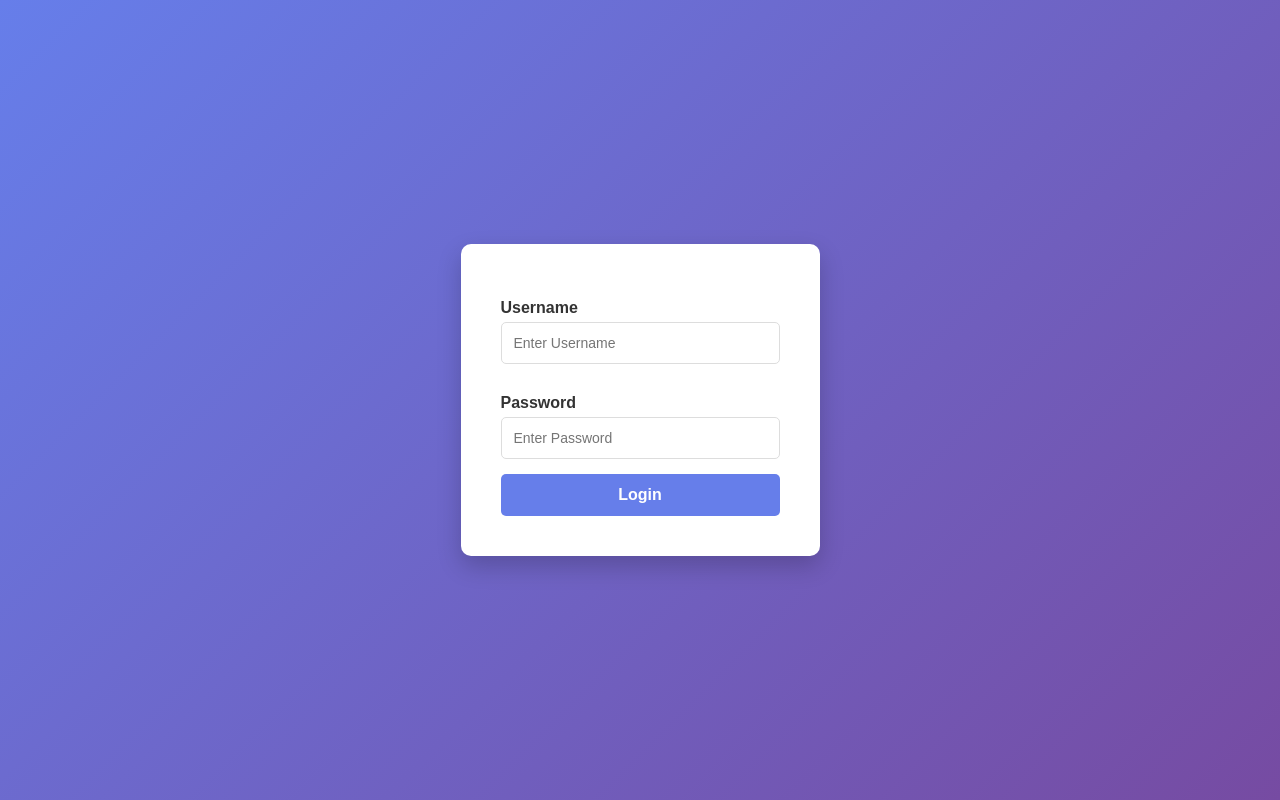
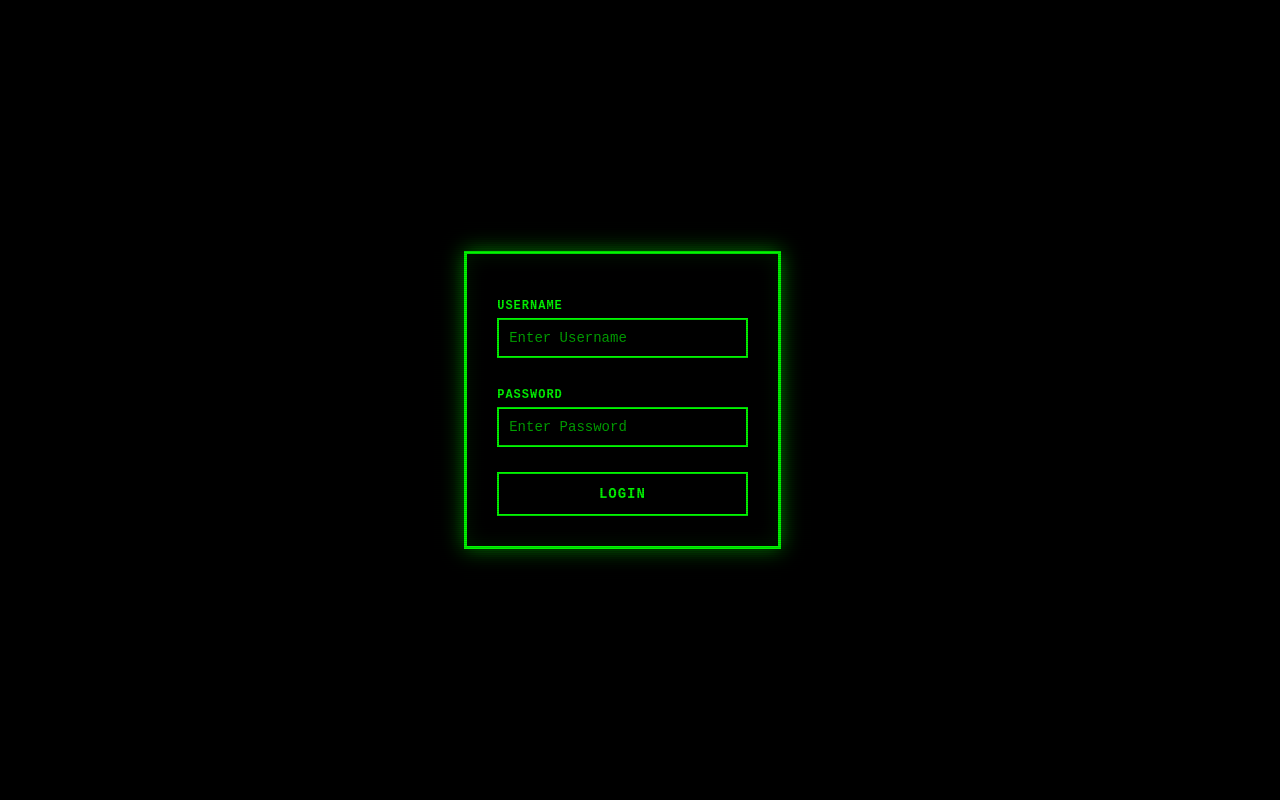
Before and after one commit to js-blord/eduardo-land, a website: page index.html in a window 1280 px wide. Drawn offline with Linux system fonts and the light colour scheme.

Commit message:
Transform look.css to MS-DOS terminal style with CRT filter effects

```diff
--- a/look.css
+++ b/look.css
@@ -5,94 +5,186 @@
 }
 
 body {
-    font-family: Arial, sans-serif;
-    background: linear-gradient(135deg, #667eea 0%, #764ba2 100%);
+    background-color: #000;
+    font-family: 'Courier New', monospace;
+    color: #00ff00;
     min-height: 100vh;
     display: flex;
     justify-content: center;
     align-items: center;
+    overflow: hidden;
+    position: relative;
+}
+
+/* CRT scanline effect */
+body::before {
+    content: '';
+    position: fixed;
+    top: 0;
+    left: 0;
+    width: 100%;
+    height: 100%;
+    background: repeating-linear-gradient(
+        0deg,
+        rgba(0, 0, 0, 0.15),
+        rgba(0, 0, 0, 0.15) 1px,
+        transparent 1px,
+        transparent 2px
+    );
+    pointer-events: none;
+    z-index: 9999;
+}
+
+/* CRT flicker effect */
+body::after {
+    content: '';
+    position: fixed;
+    top: 0;
+    left: 0;
+    width: 100%;
+    height: 100%;
+    background: rgba(0, 0, 0, 0.03);
+    pointer-events: none;
+    z-index: 9998;
+    animation: flicker 0.15s infinite;
+}
+
+@keyframes flicker {
+    0% {
+        opacity: 0.97;
+    }
+    50% {
+        opacity: 1;
+    }
+    100% {
+        opacity: 0.97;
+    }
+}
+
+/* CRT glow effect */
+@keyframes crt-glow {
+    0%, 100% {
+        text-shadow: 0 0 10px #00ff00, 0 0 20px #00ff00;
+    }
+    50% {
+        text-shadow: 0 0 5px #00ff00, 0 0 15px #00ff00;
+    }
 }
 
 .container {
-    background: white;
-    padding: 40px;
-    border-radius: 10px;
-    box-shadow: 0 10px 25px rgba(0, 0, 0, 0.2);
-    width: 100%;
-    max-width: 400px;
+    background-color: #000;
+    border: 3px solid #00ff00;
+    padding: 30px;
+    width: 90%;
+    max-width: 500px;
+    position: relative;
+    z-index: 100;
+    box-shadow: 0 0 20px rgba(0, 255, 0, 0.5), inset 0 0 20px rgba(0, 255, 0, 0.1);
 }
 
 h1 {
     text-align: center;
-    color: #333;
-    margin-bottom: 30px;
-    font-size: 28px;
+    color: #00ff00;
+    margin-bottom: 20px;
+    font-size: 24px;
+    text-transform: uppercase;
+    letter-spacing: 2px;
+    animation: crt-glow 0.5s infinite;
 }
 
 p {
     text-align: center;
-    color: #666;
+    color: #00ff00;
     margin-bottom: 20px;
+    font-size: 14px;
 }
 
 label {
     display: block;
     margin: 15px 0 5px 0;
-    color: #333;
+    color: #00ff00;
     font-weight: bold;
+    text-transform: uppercase;
+    letter-spacing: 1px;
+    font-size: 12px;
 }
 
 input[type="text"],
 input[type="password"] {
     width: 100%;
-    padding: 12px;
+    padding: 10px;
     margin-bottom: 15px;
-    border: 1px solid #ddd;
-    border-radius: 5px;
+    background-color: #000;
+    color: #00ff00;
+    border: 2px solid #00ff00;
+    font-family: 'Courier New', monospace;
     font-size: 14px;
-    transition: border-color 0.3s;
+    transition: all 0.2s;
+}
+
+input[type="text"]::placeholder,
+input[type="password"]::placeholder {
+    color: #00aa00;
 }
 
 input[type="text"]:focus,
 input[type="password"]:focus {
     outline: none;
-    border-color: #667eea;
-    box-shadow: 0 0 5px rgba(102, 126, 234, 0.3);
+    border-color: #00ff00;
+    box-shadow: 0 0 10px rgba(0, 255, 0, 0.5), inset 0 0 10px rgba(0, 255, 0, 0.1);
 }
 
 button {
     width: 100%;
     padding: 12px;
-    background-color: #667eea;
-    color: white;
-    border: none;
-    border-radius: 5px;
-    font-size: 16px;
+    background-color: #000;
+    color: #00ff00;
+    border: 2px solid #00ff00;
+    font-family: 'Courier New', monospace;
+    font-size: 14px;
     font-weight: bold;
+    text-transform: uppercase;
+    letter-spacing: 1px;
     cursor: pointer;
-    transition: background-color 0.3s;
+    transition: all 0.2s;
+    margin-top: 10px;
 }
 
 button:hover {
-    background-color: #764ba2;
+    background-color: #00ff00;
+    color: #000;
+    box-shadow: 0 0 15px rgba(0, 255, 0, 0.8);
+}
+
+button:active {
+    box-shadow: 0 0 5px rgba(0, 255, 0, 0.5), inset 0 0 10px rgba(0, 255, 0, 0.3);
 }
 
 a {
     display: inline-block;
     margin-top: 20px;
     padding: 10px 20px;
-    background-color: #e74c3c;
-    color: white;
+    background-color: #000;
+    color: #00ff00;
     text-decoration: none;
-    border-radius: 5px;
-    transition: background-color 0.3s;
+    border: 2px solid #00ff00;
+    font-family: 'Courier New', monospace;
+    font-size: 12px;
+    text-transform: uppercase;
+    letter-spacing: 1px;
+    transition: all 0.2s;
+    cursor: pointer;
 }
 
 a:hover {
-    background-color: #c0392b;
+    background-color: #00ff00;
+    color: #000;
+    box-shadow: 0 0 15px rgba(0, 255, 0, 0.8);
 }
 
 .prompts {
     text-align: left;
-    color: green;
+    color: #00ff00;
+    font-family: 'Courier New', monospace;
+    font-size: 12px;
 }
```
